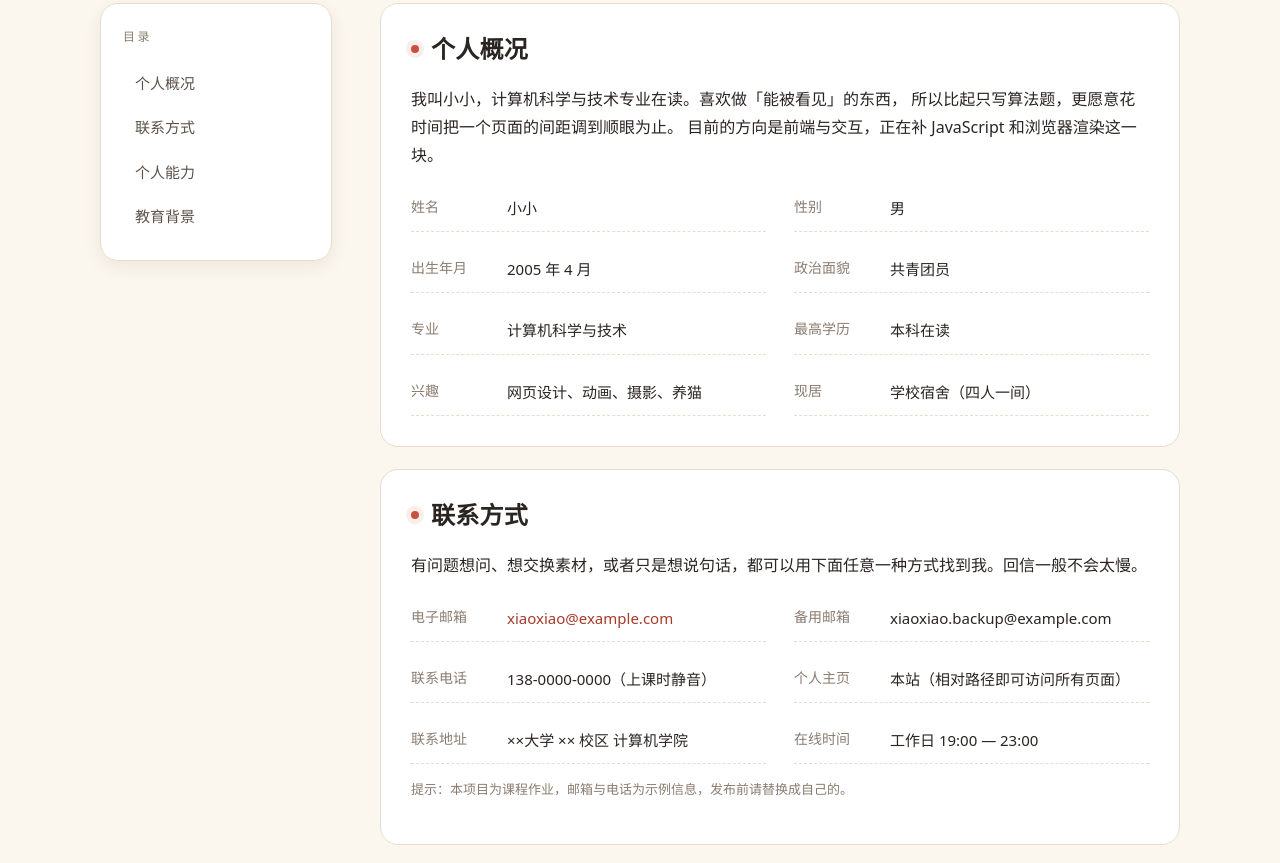
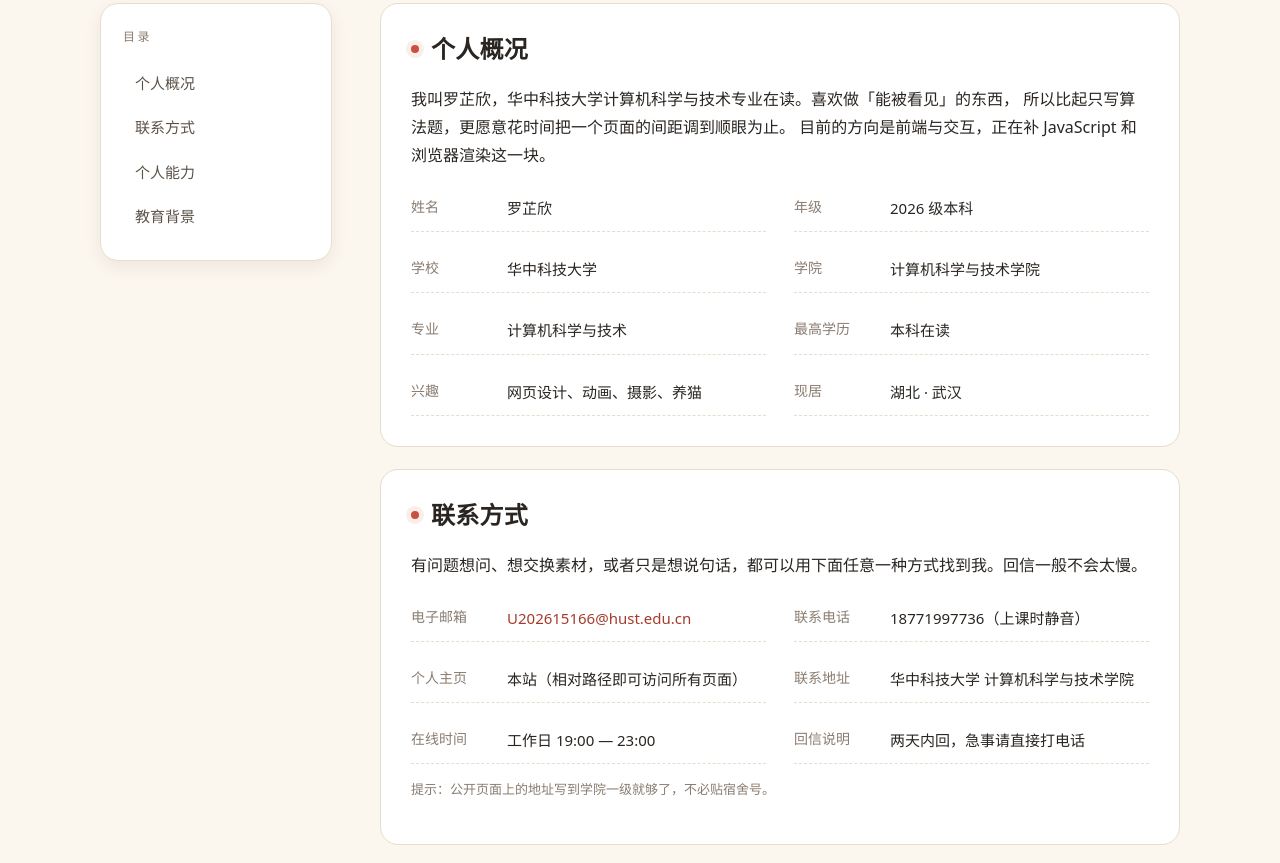
Before and after one commit to clemetineluozz/myweb, a plain HTML site: page jianjie.html in a window 1280 px wide. Shown: the part 377-1240 px from the top of the page. Drawn offline with Linux system fonts and the light colour scheme.

Commit message:
填入真实个人信息：罗芷欣 / 华中科技大学 / 计算机科学与技术

```diff
--- a/jianjie.html
+++ b/jianjie.html
@@ -62,19 +62,19 @@
         <article class="profile-block reveal" id="gaikuang">
           <h2>个人概况</h2>
           <p>
-            我叫小小，计算机科学与技术专业在读。喜欢做「能被看见」的东西，
+            我叫罗芷欣，华中科技大学计算机科学与技术专业在读。喜欢做「能被看见」的东西，
             所以比起只写算法题，更愿意花时间把一个页面的间距调到顺眼为止。
             目前的方向是前端与交互，正在补 JavaScript 和浏览器渲染这一块。
           </p>
           <dl class="info-grid">
-            <div><dt>姓名</dt><dd>小小</dd></div>
-            <div><dt>性别</dt><dd>男</dd></div>
-            <div><dt>出生年月</dt><dd>2005 年 4 月</dd></div>
-            <div><dt>政治面貌</dt><dd>共青团员</dd></div>
+            <div><dt>姓名</dt><dd>罗芷欣</dd></div>
+            <div><dt>年级</dt><dd>2026 级本科</dd></div>
+            <div><dt>学校</dt><dd>华中科技大学</dd></div>
+            <div><dt>学院</dt><dd>计算机科学与技术学院</dd></div>
             <div><dt>专业</dt><dd>计算机科学与技术</dd></div>
             <div><dt>最高学历</dt><dd>本科在读</dd></div>
             <div><dt>兴趣</dt><dd>网页设计、动画、摄影、养猫</dd></div>
-            <div><dt>现居</dt><dd>学校宿舍（四人一间）</dd></div>
+            <div><dt>现居</dt><dd>湖北 · 武汉</dd></div>
           </dl>
         </article>
 
@@ -82,14 +82,14 @@
           <h2>联系方式</h2>
           <p>有问题想问、想交换素材，或者只是想说句话，都可以用下面任意一种方式找到我。回信一般不会太慢。</p>
           <dl class="info-grid">
-            <div><dt>电子邮箱</dt><dd><a href="mailto:xiaoxiao@example.com">xiaoxiao@example.com</a></dd></div>
-            <div><dt>备用邮箱</dt><dd>xiaoxiao.backup@example.com</dd></div>
-            <div><dt>联系电话</dt><dd>138-0000-0000（上课时静音）</dd></div>
+            <div><dt>电子邮箱</dt><dd><a href="mailto:U202615166@hust.edu.cn">U202615166@hust.edu.cn</a></dd></div>
+            <div><dt>联系电话</dt><dd>18771997736（上课时静音）</dd></div>
             <div><dt>个人主页</dt><dd>本站（相对路径即可访问所有页面）</dd></div>
-            <div><dt>联系地址</dt><dd>××大学 ×× 校区 计算机学院</dd></div>
+            <div><dt>联系地址</dt><dd>华中科技大学 计算机科学与技术学院</dd></div>
             <div><dt>在线时间</dt><dd>工作日 19:00 — 23:00</dd></div>
+            <div><dt>回信说明</dt><dd>两天内回，急事请直接打电话</dd></div>
           </dl>
-          <p class="form-hint">提示：本项目为课程作业，邮箱与电话为示例信息，发布前请替换成自己的。</p>
+          <p class="form-hint">提示：公开页面上的地址写到学院一级就够了，不必贴宿舍号。</p>
         </article>
 
         <article class="profile-block reveal" id="nengli">
@@ -112,13 +112,13 @@
           <h2>教育背景</h2>
           <ul class="timeline">
             <li>
-              <time>2023.09 — 至今</time>
-              <strong>×× 大学 · 计算机科学与技术（本科）</strong>
+              <time>2026.09 — 至今</time>
+              <strong>华中科技大学 · 计算机科学与技术（本科）</strong>
               <span>主修：程序设计基础、数据结构、计算机网络、数据库原理、Web 前端开发。</span>
             </li>
             <li>
-              <time>2020.09 — 2023.06</time>
-              <strong>×× 中学 · 高中</strong>
+              <time>2023.09 — 2026.06</time>
+              <strong>高中 · 理科</strong>
               <span>在信息技术课上第一次用表格布局做网页，从此对「页面是怎么排出来的」这件事上了心。</span>
             </li>
             <li>
--- a/js/main.js
+++ b/js/main.js
@@ -159,7 +159,7 @@
 
   if (form) {
     var status = document.getElementById("form-status");
-    var to = "xiaoxiao@example.com";
+    var to = "U202615166@hust.edu.cn";
 
     form.addEventListener("submit", function (e) {
       e.preventDefault();
```
Also changed, not shown: contact.html (+4 -4 lines), index.html (+2 -2 lines), 1 other file.
